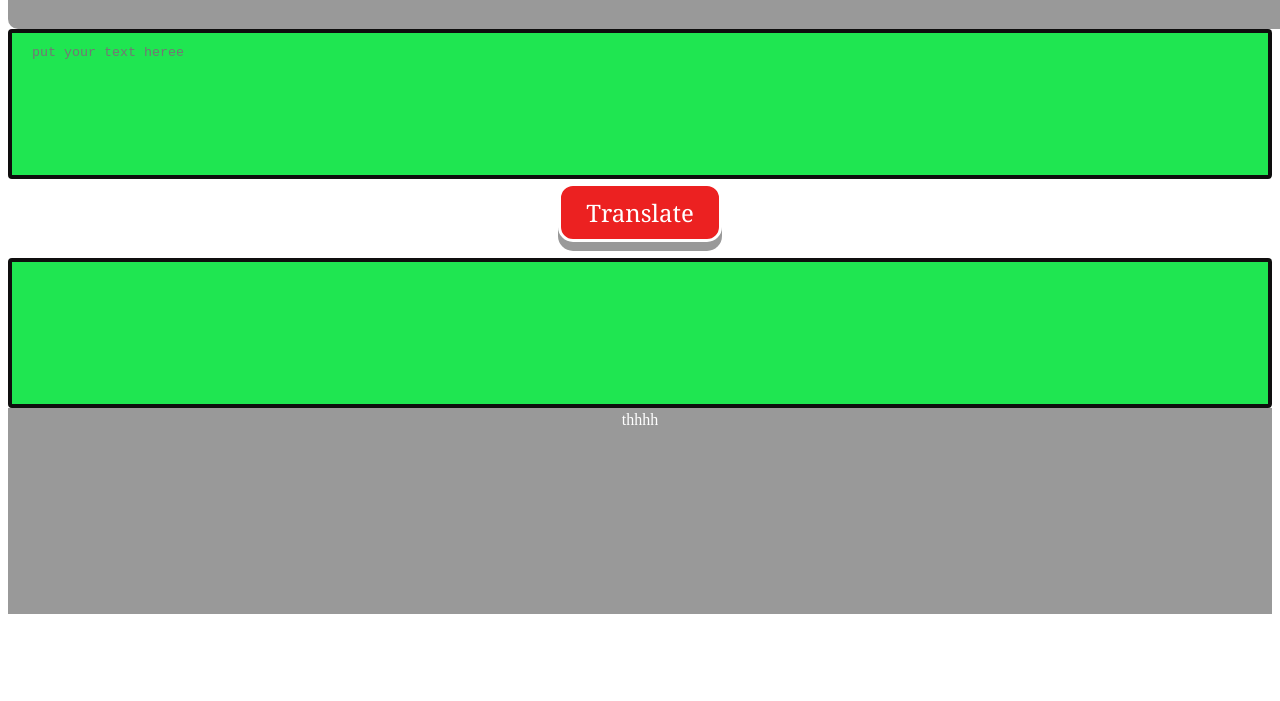
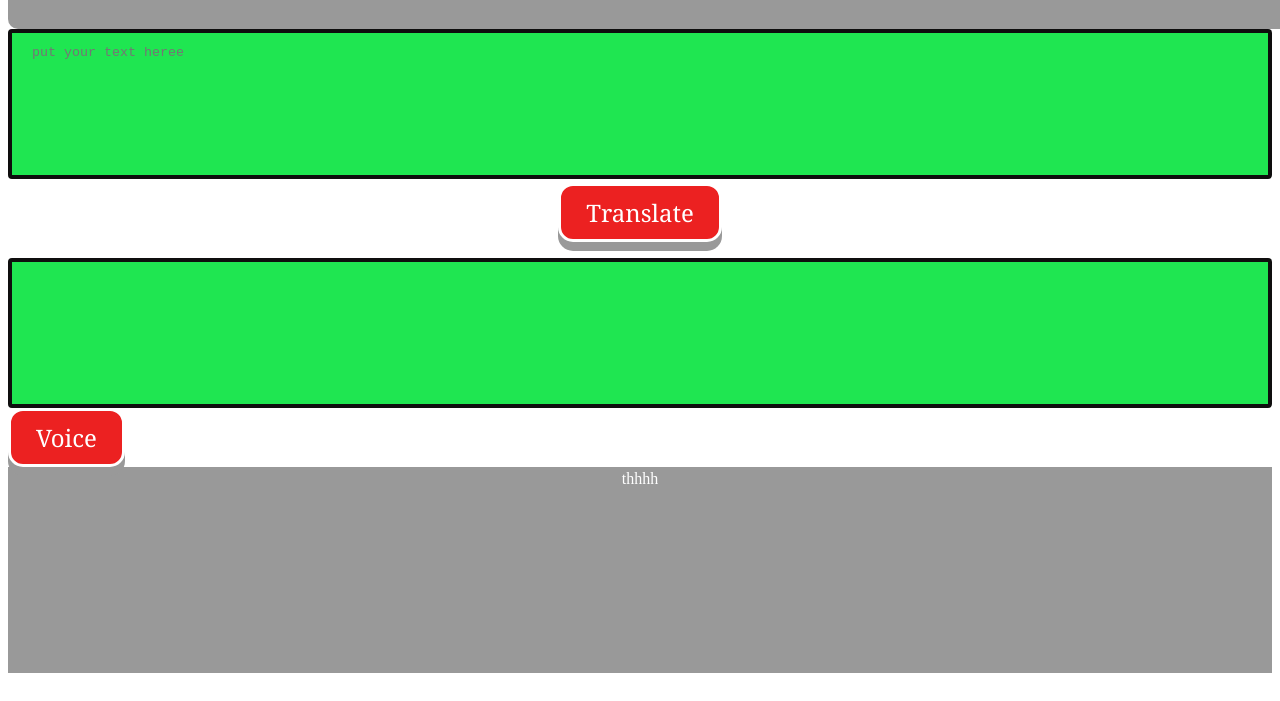
Before and after one commit to rudra-9197/Banana-minion-speak-, a plain HTML site: page index.html in a window 1280 px wide. Shown: the part 99-800 px from the top of the page. Drawn offline with Linux system fonts and the light colour scheme.

Commit message:
speak function

```diff
--- a/app.js
+++ b/app.js
@@ -24,5 +24,10 @@ function clickEventHandler() {
     })
     .catch(errorHandler);
 }
+function textSpeak(){
+  let speech = new SpeechSynthesisUtterance();
+  speech.text =output.innerText;
+  window.speechSynthesis.speak(speech);
+}
 
 buttonTranslate.addEventListener("click", clickEventHandler);
--- a/index.html
+++ b/index.html
@@ -17,6 +17,7 @@
     <p></p>
 
     <div id="output" placeholder="output will come here!!"></div>
+    <button onclick="textSpeak()" >Voice</button>
    <footer id="footer">
       <div>thhhh</div>
     <script src="app.js" type="text/javascript"></script>
```
